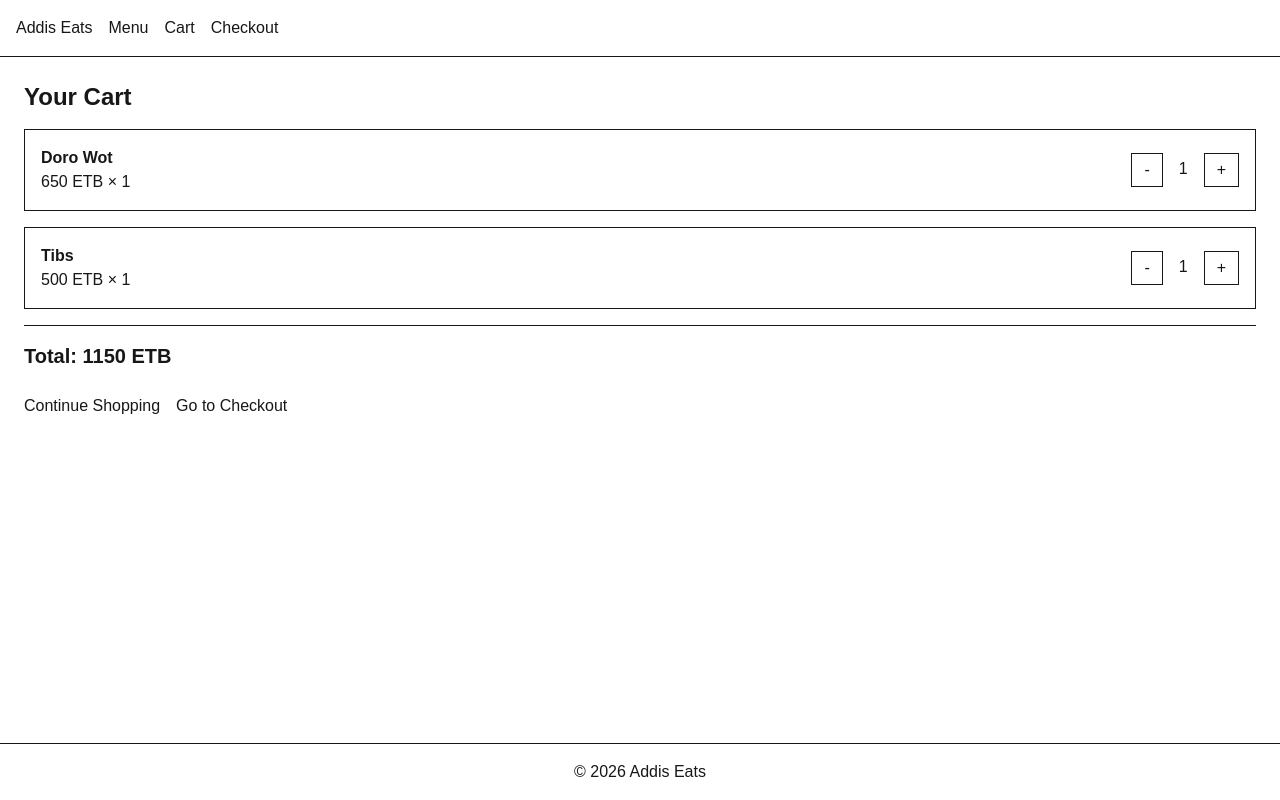
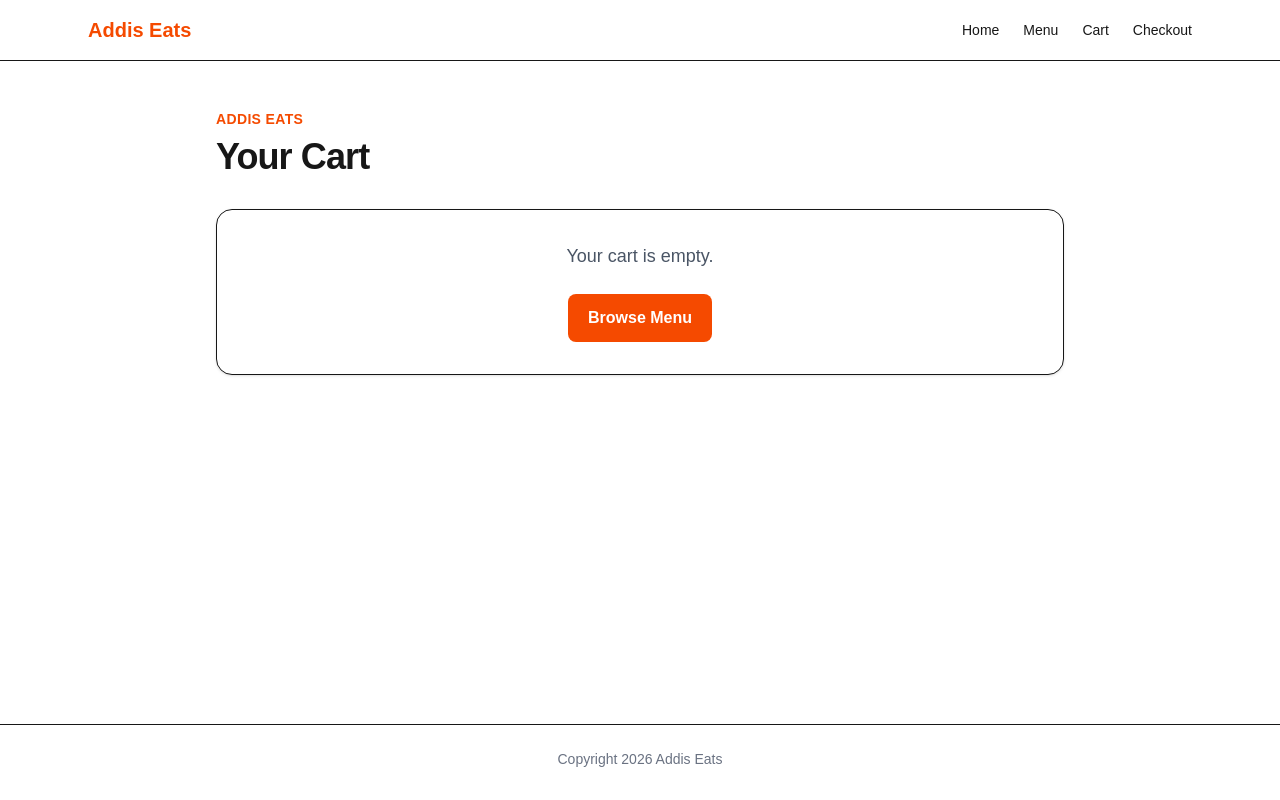
Before and after one commit to HaniSemayat/IBT-Software-Development-Class-2026, a Next.js app in the folder Module-03-react-nextjs/Days/day-40/addis-eats/: page /cart in a window 1280 px wide. Built offline with nearby package versions, Linux system fonts and the light colour scheme.

Commit message:
polish Addis Eats UI and add cart flow

```diff
--- a/Module-03-react-nextjs/Days/day-40/addis-eats/app/Providers.jsx
+++ b/Module-03-react-nextjs/Days/day-40/addis-eats/app/Providers.jsx
@@ -1,5 +1,70 @@
 "use client";
 
+import { createContext, useContext, useState } from "react";
+
+const CartContext = createContext(null);
+
+export function useCart() {
+  return useContext(CartContext);
+}
+
 export default function Providers({ children }) {
-  return children;
+  const [items, setItems] = useState([]);
+
+  function addToCart(dish) {
+    setItems((currentItems) => {
+      const existing = currentItems.find((item) => item.id === dish.id);
+
+      if (existing) {
+        return currentItems.map((item) =>
+          item.id === dish.id
+            ? { ...item, quantity: item.quantity + 1 }
+            : item
+        );
+      }
+
+      return [...currentItems, { ...dish, quantity: 1 }];
+    });
+  }
+
+  function increaseQuantity(id) {
+    setItems((currentItems) =>
+      currentItems.map((item) =>
+        item.id === id
+          ? { ...item, quantity: item.quantity + 1 }
+          : item
+      )
+    );
+  }
+
+  function decreaseQuantity(id) {
+    setItems((currentItems) =>
+      currentItems
+        .map((item) =>
+          item.id === id
+            ? { ...item, quantity: item.quantity - 1 }
+            : item
+        )
+        .filter((item) => item.quantity > 0)
+    );
+  }
+
+  const total = items.reduce(
+    (sum, item) => sum + item.price * item.quantity,
+    0
+  );
+
+  return (
+    <CartContext.Provider
+      value={{
+        items,
+        addToCart,
+        increaseQuantity,
+        decreaseQuantity,
+        total,
+      }}
+    >
+      {children}
+    </CartContext.Provider>
+  );
 }
--- a/Module-03-react-nextjs/Days/day-40/addis-eats/app/cart/page.js
+++ b/Module-03-react-nextjs/Days/day-40/addis-eats/app/cart/page.js
@@ -1,95 +1,100 @@
 "use client";
 
-import { useState } from "react";
 import Link from "next/link";
-
-const initialItems = [
-  { id: 1, name: "Doro Wot", price: 650, quantity: 1 },
-  { id: 2, name: "Tibs", price: 500, quantity: 1 },
-];
+import { useCart } from "../Providers";
 
 export default function CartPage() {
-  const [items, setItems] = useState(initialItems);
-
-  function increaseQuantity(id) {
-    setItems((currentItems) =>
-      currentItems.map((item) =>
-        item.id === id
-          ? { ...item, quantity: item.quantity + 1 }
-          : item
-      )
-    );
-  }
-
-  function decreaseQuantity(id) {
-    setItems((currentItems) =>
-      currentItems
-        .map((item) =>
-          item.id === id
-            ? { ...item, quantity: item.quantity - 1 }
-            : item
-        )
-        .filter((item) => item.quantity > 0)
-    );
-  }
-
-  const total = items.reduce(
-    (sum, item) => sum + item.price * item.quantity,
-    0
-  );
+  const {
+    items,
+    increaseQuantity,
+    decreaseQuantity,
+    total,
+  } = useCart();
 
   return (
-    <main className="p-6">
-      <h1 className="text-2xl font-bold">Your Cart</h1>
+    <main className="mx-auto max-w-4xl px-6 py-12">
+      <div>
+        <p className="text-sm font-semibold uppercase tracking-wide text-orange-600">
+          Addis Eats
+        </p>
+
+        <h1 className="mt-2 text-4xl font-bold tracking-tight">
+          Your Cart
+        </h1>
+      </div>
 
       {items.length === 0 ? (
-        <p className="mt-4">Your cart is currently empty.</p>
+        <section className="mt-8 rounded-2xl border bg-white p-8 text-center shadow-sm">
+          <p className="text-lg text-gray-600">
+            Your cart is empty.
+          </p>
+
+          <Link
+            href="/menu"
+            className="mt-6 inline-block rounded-lg bg-orange-600 px-5 py-3 font-semibold text-white hover:bg-orange-700"
+          >
+            Browse Menu
+          </Link>
+        </section>
       ) : (
-        <div className="mt-4 space-y-4">
+        <>
+          <div className="mt-8 space-y-4">
             {items.map((item) => (
               <div
                 key={item.id}
-              className="flex items-center justify-between border p-4"
+                className="flex items-center justify-between rounded-xl border bg-white p-5 shadow-sm"
               >
                 <div>
-                <h2 className="font-bold">{item.name}</h2>
-                <p>
-                  {item.price} ETB × {item.quantity}
+                  <h2 className="text-lg font-bold">
+                    {item.name}
+                  </h2>
+
+                  <p className="mt-1 text-gray-600">
+                    {item.price} ETB x {item.quantity}
                   </p>
                 </div>
 
-              <div className="flex gap-2">
+                <div className="flex items-center gap-3">
                   <button
                     onClick={() => decreaseQuantity(item.id)}
-                  className="border px-3 py-1"
+                    className="rounded-lg border px-3 py-1 font-bold hover:bg-gray-100"
                   >
                     -
                   </button>
 
-                <span className="px-2 py-1">{item.quantity}</span>
+                  <span className="min-w-6 text-center font-semibold">
+                    {item.quantity}
+                  </span>
 
                   <button
                     onClick={() => increaseQuantity(item.id)}
-                  className="border px-3 py-1"
+                    className="rounded-lg border px-3 py-1 font-bold hover:bg-gray-100"
                   >
                     +
                   </button>
                 </div>
               </div>
             ))}
+          </div>
 
-          <div className="border-t pt-4">
-            <p className="text-xl font-bold">
-              Total: {total} ETB
-            </p>
+          <section className="mt-8 rounded-2xl bg-gray-900 p-6 text-white">
+            <div className="flex items-center justify-between">
+              <span className="text-lg">Total</span>
+
+              <span className="text-2xl font-bold">
+                {total} ETB
+              </span>
             </div>
-        </div>
+
+            <Link
+              href="/checkout"
+              className="mt-5 block rounded-lg bg-orange-600 px-5 py-3 text-center font-semibold hover:bg-orange-700"
+            >
+              Go to Checkout
+            </Link>
+          </section>
+        </>
       )}
-
-      <div className="mt-6 flex gap-4">
-        <Link href="/menu">Continue Shopping</Link>
-        <Link href="/checkout">Go to Checkout</Link>
-      </div>
     </main>
   );
 }
--- a/Module-03-react-nextjs/Days/day-40/addis-eats/app/layout.js
+++ b/Module-03-react-nextjs/Days/day-40/addis-eats/app/layout.js
@@ -20,26 +20,45 @@ export const metadata = {
 
 export default function RootLayout({ children }) {
   return (
-    <html
-      lang="en"
-      className={`${geistSans.variable} ${geistMono.variable}`}
-    >
-      <body className="min-h-screen flex flex-col">
-        <header className="border-b p-4">
-          <nav className="flex gap-4">
-            <Link href="/">Addis Eats</Link>
-            <Link href="/menu">Menu</Link>
-            <Link href="/cart">Cart</Link>
-            <Link href="/checkout">Checkout</Link>
+    <html lang="en" className={`${geistSans.variable} ${geistMono.variable}`}>
+      <body className="min-h-screen bg-gray-50 text-gray-900">
+        <header className="border-b bg-white">
+          <nav className="mx-auto flex max-w-6xl items-center justify-between px-6 py-4">
+            <Link
+              href="/"
+              className="text-xl font-bold text-orange-600"
+            >
+              Addis Eats
+            </Link>
+
+            <div className="flex items-center gap-6 text-sm font-medium">
+              <Link href="/" className="transition hover:text-orange-600">
+                Home
+              </Link>
+
+              <Link href="/menu" className="transition hover:text-orange-600">
+                Menu
+              </Link>
+
+              <Link href="/cart" className="transition hover:text-orange-600">
+                Cart
+              </Link>
+
+              <Link href="/checkout" className="transition hover:text-orange-600">
+                Checkout
+              </Link>
+            </div>
           </nav>
         </header>
 
-        <main className="flex-1">
+        <main className="min-h-[calc(100vh-137px)]">
           <Providers>{children}</Providers>
         </main>
 
-        <footer className="border-t p-4 text-center">
-          <p>© 2026 Addis Eats</p>
+        <footer className="border-t bg-white">
+          <div className="mx-auto max-w-6xl px-6 py-6 text-center text-sm text-gray-500">
+            Copyright 2026 Addis Eats
+          </div>
         </footer>
       </body>
     </html>
--- a/Module-03-react-nextjs/Days/day-40/addis-eats/app/menu/DishList.jsx
+++ b/Module-03-react-nextjs/Days/day-40/addis-eats/app/menu/DishList.jsx
@@ -1,16 +1,31 @@
 import Link from "next/link";
 
-export default async function DishList({ dishes }) {
+export default function DishList({ dishes }) {
+  return (
+    <div className="grid gap-6 sm:grid-cols-2 lg:grid-cols-3">
+      {dishes.map((dish) => (
+        <article
+          key={dish.id}
+          className="rounded-2xl border bg-white p-6 shadow-sm transition hover:-translate-y-1 hover:shadow-md"
+        >
+          <div className="flex h-32 items-center justify-center rounded-xl bg-orange-50">
+            <span className="text-sm font-bold uppercase tracking-widest text-orange-600">
+              Addis Eats
+            </span>
+          </div>
 
-  return (
-    <div>
-      {dishes.map((dish) => (
-        <article key={dish.id}>
-          <h2>{dish.name}</h2>
-          <p>{dish.category}</p>
-          <p>{dish.price} ETB</p>
+          <h2 className="mt-5 text-xl font-bold text-gray-900">
+            {dish.name}
+          </h2>
 
-          <Link href={`/menu/${dish.id}`}>
+          <p className="mt-2 text-lg font-semibold text-orange-600">
+            {dish.price} ETB
+          </p>
+
+          <Link
+            href={`/menu/${dish.id}`}
+            className="mt-5 inline-block rounded-lg bg-gray-900 px-4 py-2 font-medium text-white transition hover:bg-gray-800"
+          >
             View Dish
           </Link>
         </article>
--- a/Module-03-react-nextjs/Days/day-40/addis-eats/app/menu/[id]/page.js
+++ b/Module-03-react-nextjs/Days/day-40/addis-eats/app/menu/[id]/page.js
@@ -1,6 +1,7 @@
 import { notFound } from "next/navigation";
 import Link from "next/link";
 import { getDish, getDishes } from "../../../lib/dishes";
+import AddToCartButton from "../../../components/AddToCartButton";
 
 export async function generateStaticParams() {
   const dishes = await getDishes();
@@ -20,11 +21,35 @@ export default async function DishPage({ params }) {
   }
 
   return (
-    <main>
-      <h1>{dish.name}</h1>
-      <p>Price: {dish.price} ETB</p>
+    <main className="mx-auto max-w-4xl px-6 py-12">
+      <Link
+        href="/menu"
+        className="text-sm font-medium text-orange-600 hover:text-orange-700"
+      >
+        ? Back to Menu
+      </Link>
 
-      <Link href="/menu">Back to Menu</Link>
+      <section className="mt-8 rounded-2xl border bg-white p-8 shadow-sm">
+        <p className="text-sm font-semibold uppercase tracking-wide text-orange-600">
+          Addis Eats
+        </p>
+
+        <h1 className="mt-3 text-4xl font-bold tracking-tight text-gray-900">
+          {dish.name}
+        </h1>
+
+        <p className="mt-4 text-2xl font-bold text-gray-900">
+          {dish.price} ETB
+        </p>
+
+        <p className="mt-4 max-w-xl text-gray-600">
+          Freshly prepared and ready to order from Addis Eats.
+        </p>
+
+        <div className="mt-8">
+          <AddToCartButton dish={dish} />
+        </div>
+      </section>
     </main>
   );
 }
--- a/Module-03-react-nextjs/Days/day-40/addis-eats/app/page.js
+++ b/Module-03-react-nextjs/Days/day-40/addis-eats/app/page.js
@@ -2,18 +2,59 @@ import Link from "next/link";
 
 export default function HomePage() {
   return (
-    <main>
-      <h1>Welcome to Addis Eats</h1>
+    <main className="mx-auto max-w-6xl px-6 py-16">
+      <section className="rounded-3xl bg-orange-50 px-8 py-16 text-center shadow-sm">
+        <p className="text-sm font-semibold uppercase tracking-widest text-orange-600">
+          Addis Ababa
+        </p>
 
-      <p>Discover delicious food in Addis Ababa.</p>
+        <h1 className="mt-4 text-5xl font-bold tracking-tight text-gray-900">
+          Welcome to Addis Eats
+        </h1>
 
-      <nav>
-        <Link href="/menu">Menu</Link>
-        {" | "}
-        <Link href="/cart">Cart</Link>
-        {" | "}
-        <Link href="/checkout">Checkout</Link>
-      </nav>
+        <p className="mx-auto mt-5 max-w-2xl text-lg text-gray-600">
+          Discover delicious food from Addis Eats and order your favorites with ease.
+        </p>
+
+        <div className="mt-8 flex justify-center gap-4">
+          <Link
+            href="/menu"
+            className="rounded-lg bg-orange-600 px-6 py-3 font-semibold text-white transition hover:bg-orange-700"
+          >
+            Explore Menu
+          </Link>
+
+          <Link
+            href="/cart"
+            className="rounded-lg border border-gray-300 bg-white px-6 py-3 font-semibold text-gray-900 transition hover:bg-gray-50"
+          >
+            View Cart
+          </Link>
+        </div>
+      </section>
+
+      <section className="mt-12 grid gap-6 md:grid-cols-3">
+        <div className="rounded-2xl border bg-white p-6 shadow-sm">
+          <h2 className="text-xl font-bold text-gray-900">Fresh Food</h2>
+          <p className="mt-2 text-gray-600">
+            Explore a selection of Ethiopian favorites, pizzas, burgers, and drinks.
+          </p>
+        </div>
+
+        <div className="rounded-2xl border bg-white p-6 shadow-sm">
+          <h2 className="text-xl font-bold text-gray-900">Easy Ordering</h2>
+          <p className="mt-2 text-gray-600">
+            Choose a dish, add it to your cart, and continue to checkout.
+          </p>
+        </div>
+
+        <div className="rounded-2xl border bg-white p-6 shadow-sm">
+          <h2 className="text-xl font-bold text-gray-900">Built with Next.js</h2>
+          <p className="mt-2 text-gray-600">
+            A server-first food ordering project built with Next.js and React.
+          </p>
+        </div>
+      </section>
     </main>
   );
 }
--- /dev/null
+++ b/Module-03-react-nextjs/Days/day-40/addis-eats/components/AddToCartButton.jsx
@@ -0,0 +1,23 @@
+"use client";
+
+import { useCart } from "../app/Providers";
+import { useRouter } from "next/navigation";
+
+export default function AddToCartButton({ dish }) {
+  const { addToCart } = useCart();
+  const router = useRouter();
+
+  function handleAddToCart() {
+    addToCart(dish);
+    router.push("/cart");
+  }
+
+  return (
+    <button
+      onClick={handleAddToCart}
+      className="rounded-lg bg-orange-600 px-5 py-3 font-semibold text-white transition hover:bg-orange-700"
+    >
+      Add to Cart
+    </button>
+  );
+}
```
Lines whose indentation alone changed are shown as unchanged.
